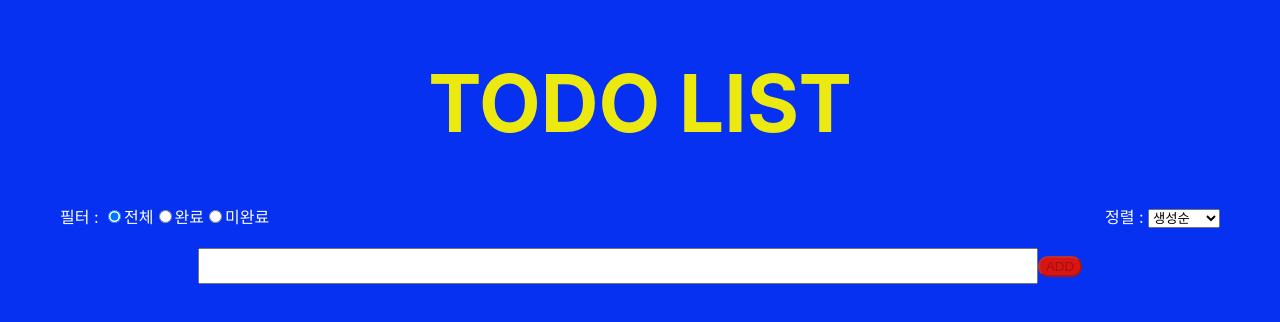
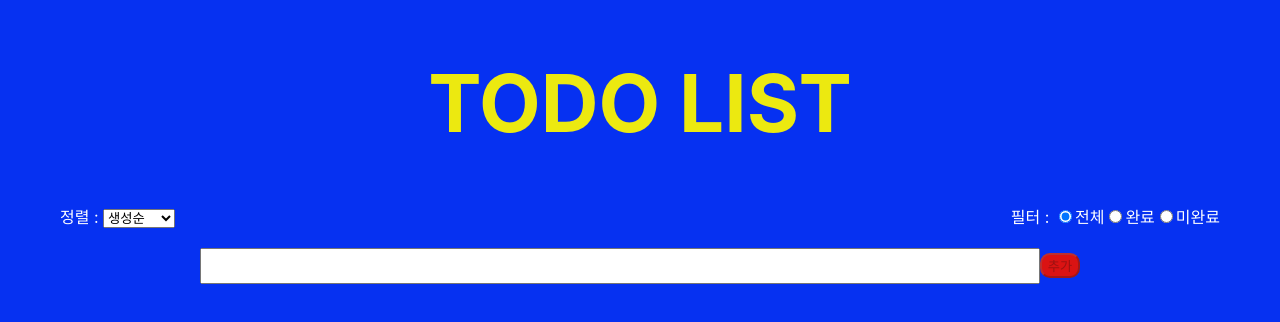
Before and after one commit to jsoh01/ToDoList, a React (Create React App) app: page / in a window 1280 px wide. Shown: the top 322 px of the page. Built offline with nearby package versions, Linux system fonts and the light colour scheme.

Commit message:
initailized

```diff
--- a/src/App.js
+++ b/src/App.js
@@ -45,22 +45,22 @@ function App() {
       <h1 className="header">TODO LIST</h1>
       <div className="filter-container">
         <div>
+          <span htmlFor="sort">정렬 : </span>
+          <Select
+            values={["NONE", "CREATED_AT", "CONTENT"]}
+            labels={["생성순", "최신순", "가나다순"]}
+            value={sort}
+            onChange={(e) => setSort(e.target.value)}
+          />
+        </div>
+
+        <div>
           <span>필터 : </span>
           <RadioGroup
             values={["ALL", "DONE", "NOT_DONE"]}
             labels={["전체", "완료", "미완료"]}
             value={filter}
             onChange={(e) => setFilter(e.target.value)}
-          />
-        </div>
-
-        <div>
-          <span htmlFor="sort">정렬 : </span>
-          <Select
-            values={["NONE", "CREATED_AT", "CONTENT"]}
-            labels={["생성순", "최신순", "가나다순"]}
-            value={sort}
-            onChange={(e) => setSort(e.target.value)}
           />
         </div>
       </div>
@@ -94,7 +94,7 @@ function App() {
           }}
           disabled={isUpdateMode}
         />
-        <Button disabled={!inputValue || isUpdateMode}>{"ADD"}</Button>
+        <Button disabled={!inputValue || isUpdateMode}>{"추가"}</Button>
       </form>
 
       <div className="todo-list-container">
```
